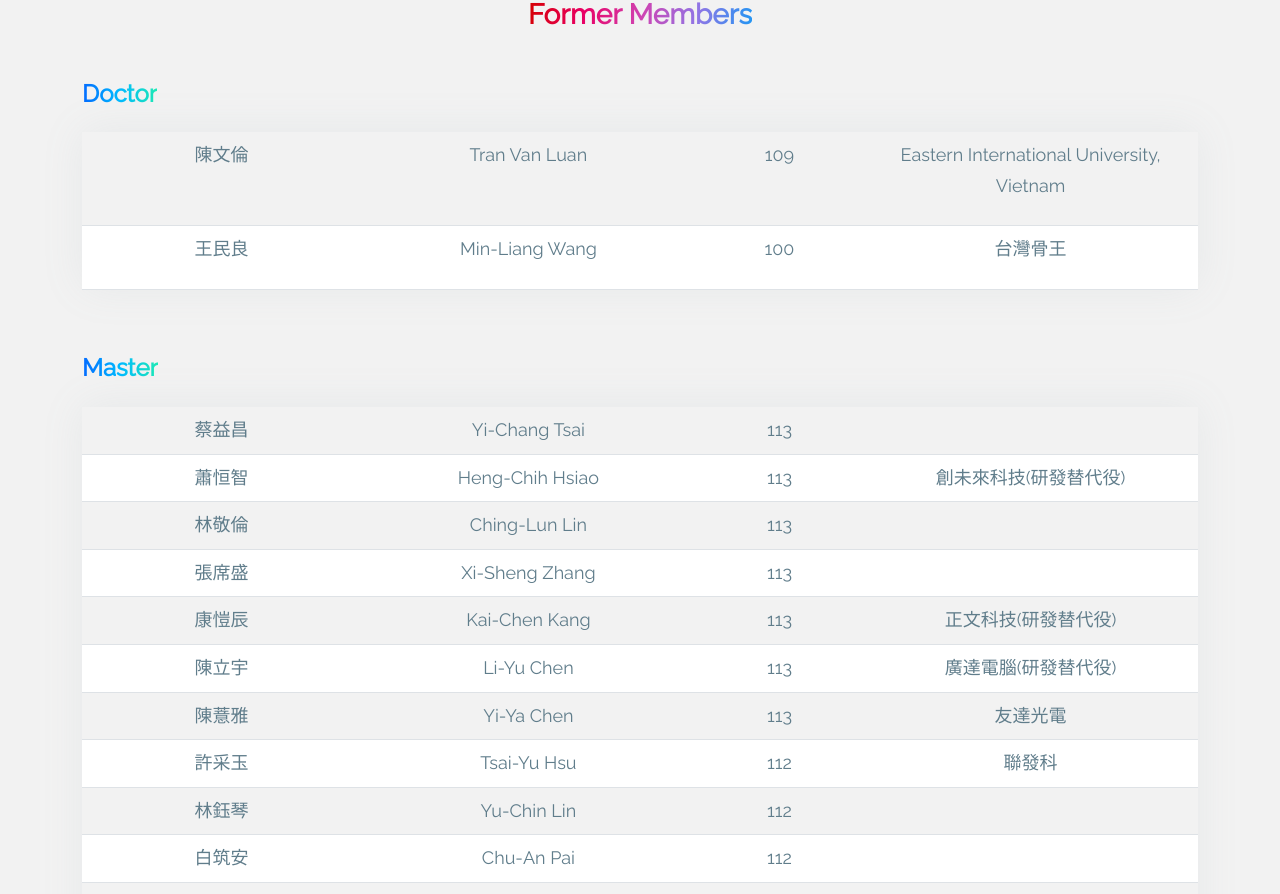
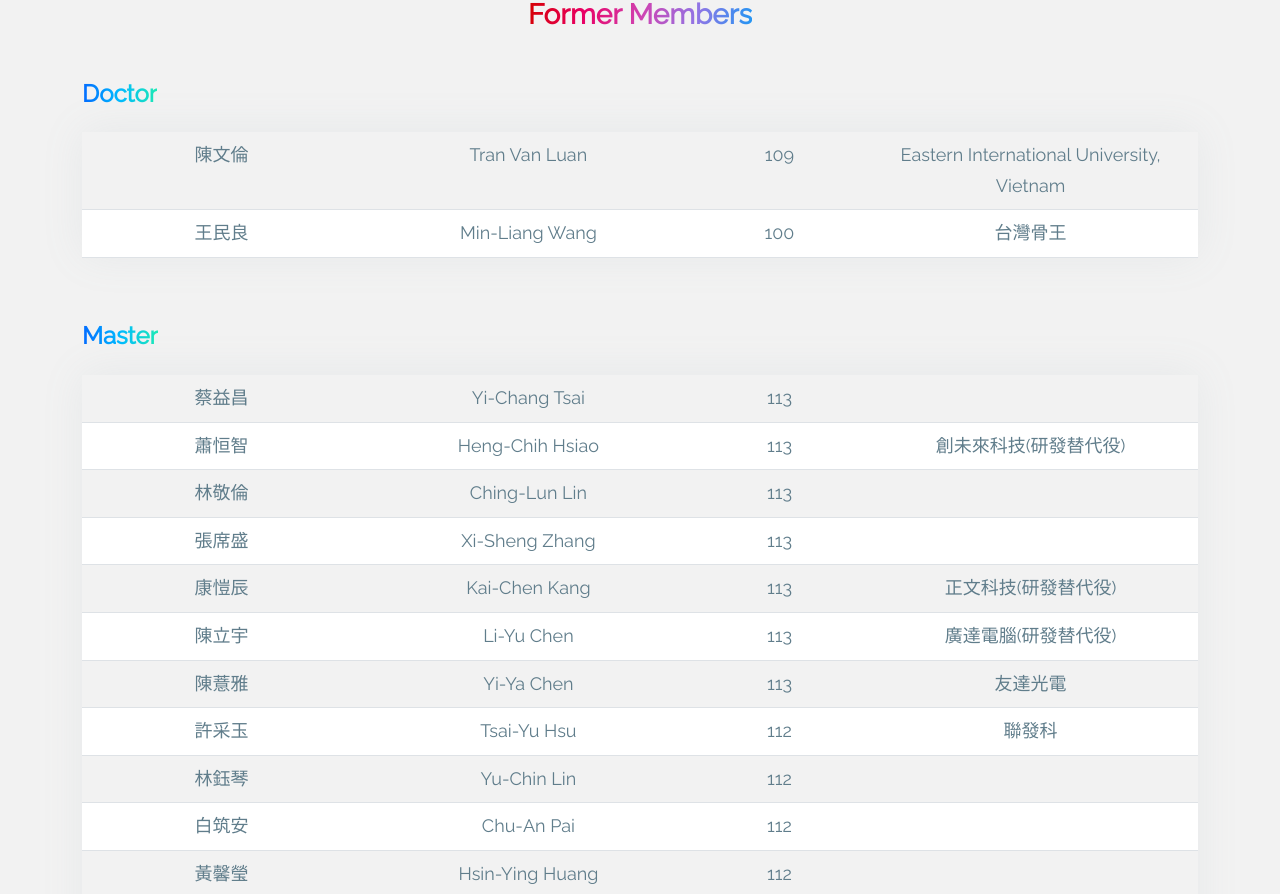
Before and after one commit to ntut-rvl/web, a React (Vite) app: page /NTUT-RVL/past_members in a window 1280 px wide. Shown: the part 910-1804 px from the top of the page. Built offline with nearby package versions, Linux system fonts and the light colour scheme.

Commit message:
color update3

```diff
--- a/src/views/PastMemberPage.tsx
+++ b/src/views/PastMemberPage.tsx
@@ -69,7 +69,7 @@ const PastMemberPage: React.FC = () => {
                             <td style={{ color: "#607D8B" }}>{member.name}</td>
                             <td style={{ color: "#607D8B" }}>{member.eng_name}</td>
                             <td style={{ color: "#607D8B" }}>{member.grad}</td>
-                            <td style={{ color: "#607D8B" }}><p>{member.statue}</p></td>
+                            <td style={{ color: "#607D8B" }}>{member.statue}</td>
                             </tr>
                         ))
                     : <div className="col-lg-4 col-md-6 col-12 my-5">loading</div>
```
